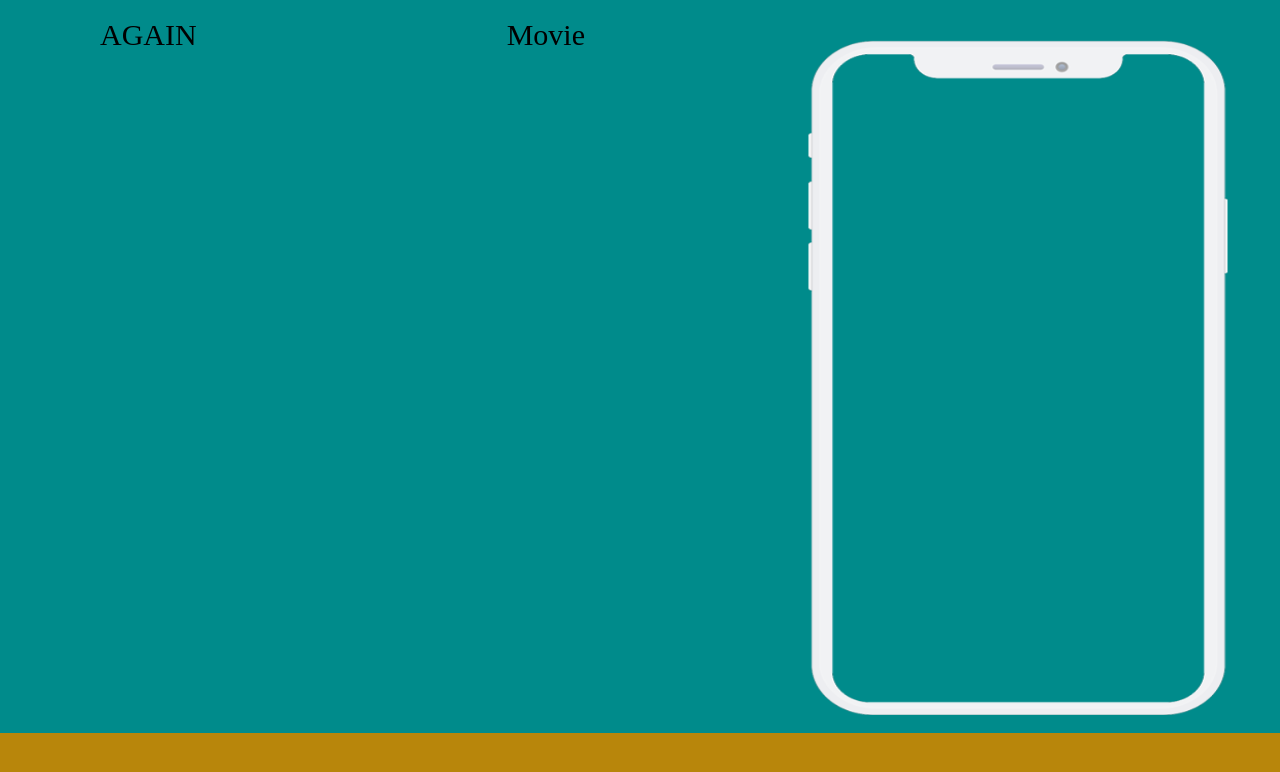
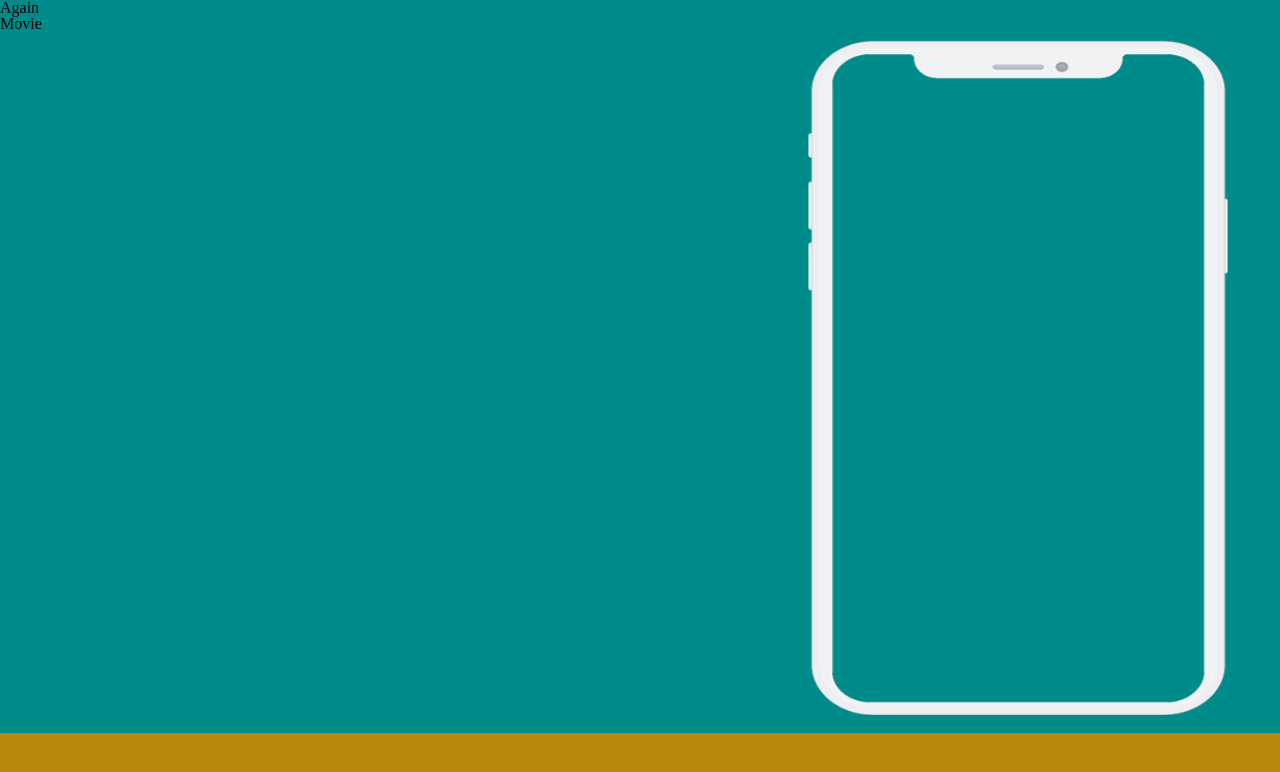
Before and after one commit to costar011/React-MockupTest-YR, a React (Create React App) app: page /#/ in a window 1280 px wide. Shown: the top 772 px of the page. Built offline with nearby package versions, Linux system fonts and the light colour scheme.

Commit message:
header title

```diff
--- a/src/components/layouts/Header.js
+++ b/src/components/layouts/Header.js
@@ -5,10 +5,9 @@ class Header extends React.Component {
   render() {
     return (
       <div className="Header">
-        <div className="Header__title">AGAIN</div>
-
         <div className="Header__title">
-          <div className="Header__title1">Movie</div>
+          <div className="Header__title1">Again</div>
+          <div className="Header__title2">Movie</div>
         </div>
 
         <div className="Header__mockup">
--- a/src/style/hedaer.css
+++ b/src/style/hedaer.css
@@ -5,21 +5,6 @@
   justify-content: space-between;
 
   background-color: darkcyan;
-}
-
-.Header .Header__title {
-  font-size: 30px;
-  margin-top: 20px;
-}
-
-.Header .Header__title {
-  margin-left: 60px;
-
-  margin-left: 100px;
-}
-
-.Header .Header__title1 {
-  font-size: 30px;
 }
 
 .Header .Header__mockup img {
```
